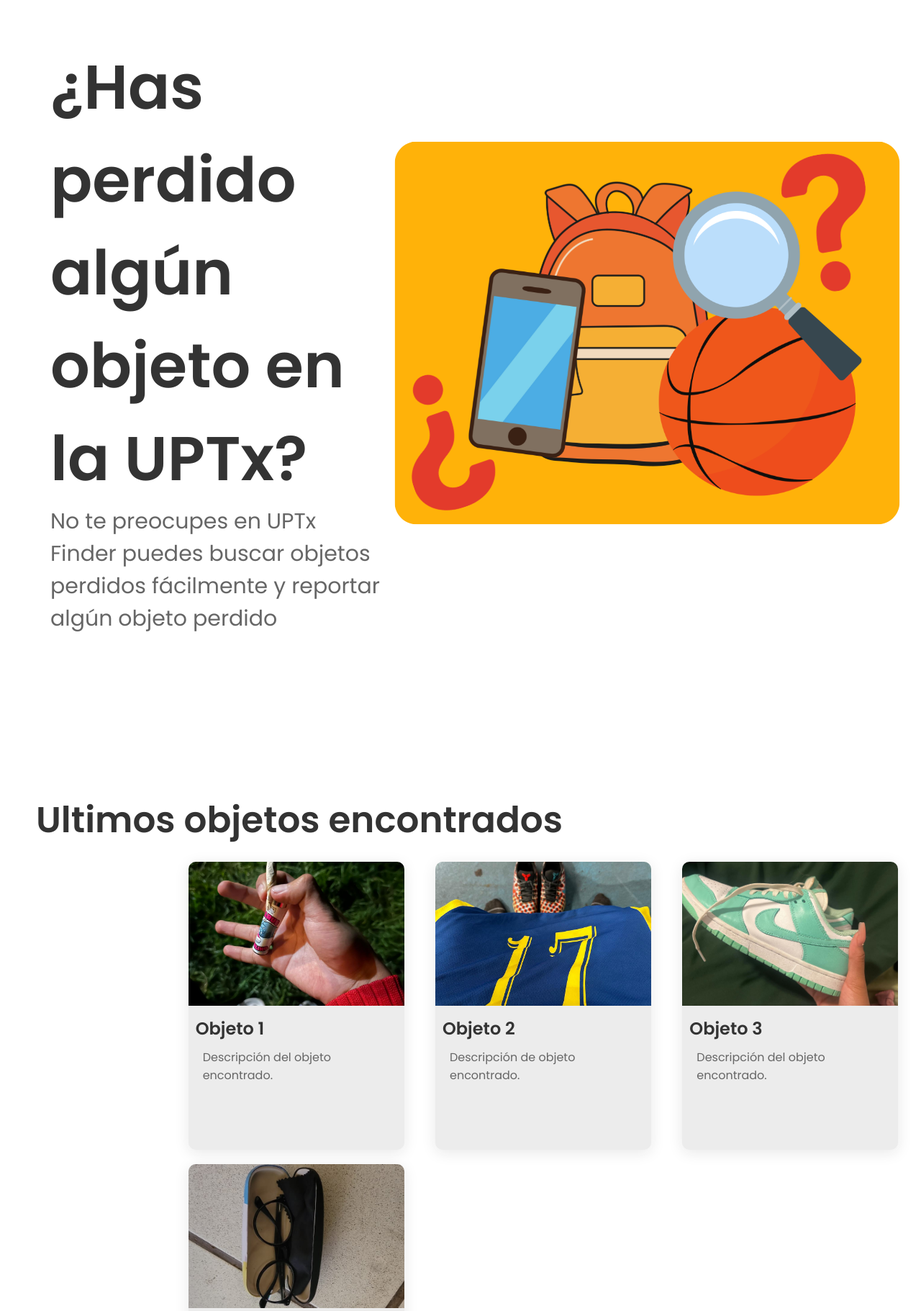
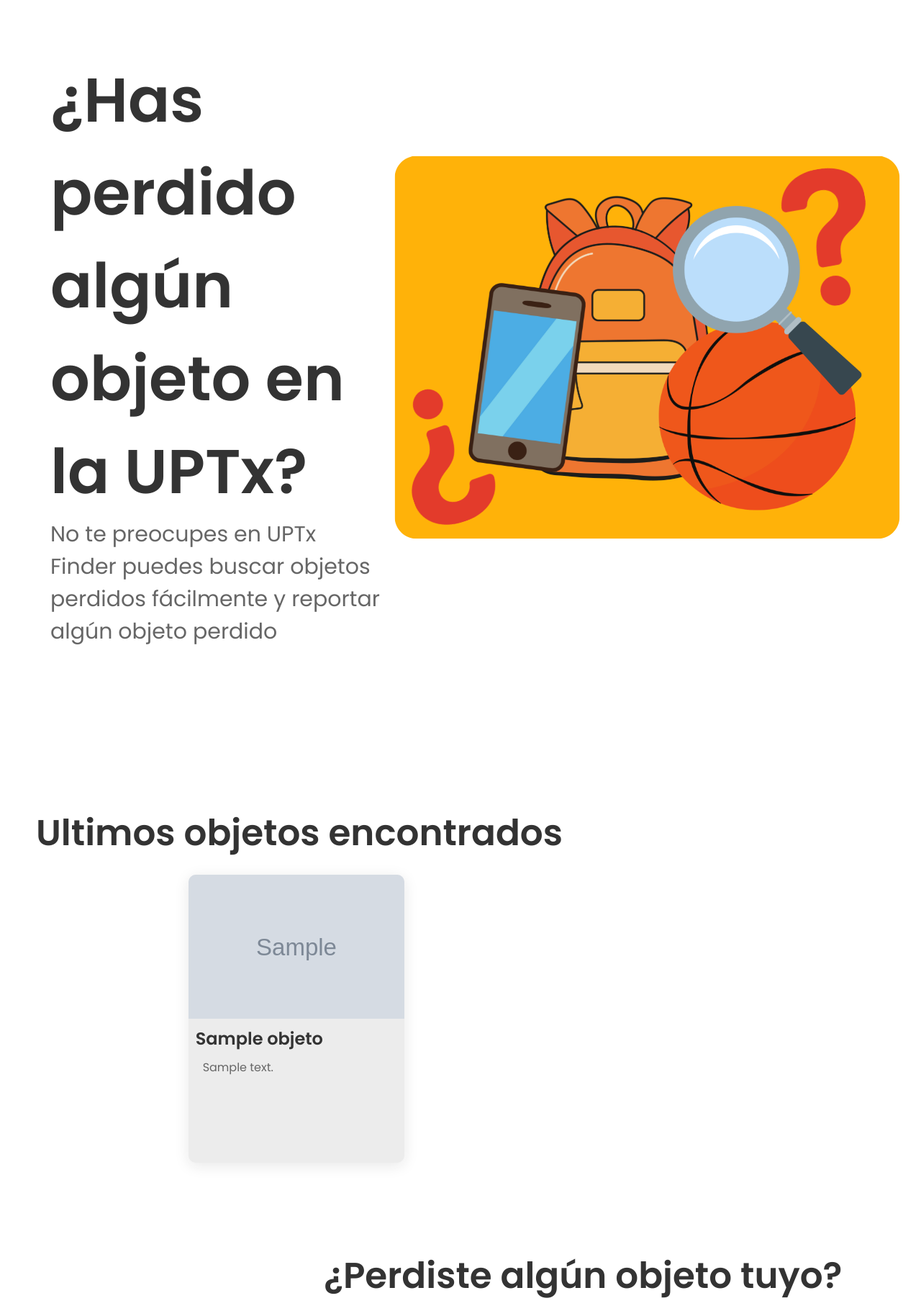
Before and after one commit to Master6869/UPTx-Finder, a PHP site: page / in a window 1280 px wide. Shown: the part 113-1934 px from the top of the page at 72% size. Run offline with PHP 8.4, Linux system fonts and the light colour scheme; tables that the repository leaves empty or names only in its code hold one stand-in row (values such as "Sample post"); grey boxes marked "Sample" are stand-in pictures.

Commit message:
-Agregamos la base de datos desde Workbench -Creamos la logica de mandar los datos del formulario a la base de datos -Agregamos index.php para tener mas acceso al servidor

```diff
--- /dev/null
+++ b/config/Conexion-BD-Workbench.php
@@ -0,0 +1,14 @@
+<?php
+$servername = "localhost"; // Servidor
+$username = "root"; // Usuario por defecto en XAMPP
+$password = "Lemastic_Ser_Adm!1"; // Contraseña (vacía por defecto en XAMPP)
+$dbname = "uptxfinder"; // Nombre de la base de datos
+
+// Crear conexión
+$conn = new mysqli($servername, $username, $password, $dbname);
+// Verificar conexión
+if ($conn->connect_error) {
+    die("Conexión fallida: " . $conn->connect_error);
+}
+echo "Conexión exitosa";
+?>
--- a/public/index.html
+++ b/public/index.php
@@ -1,3 +1,7 @@
+<?php session_start();
+// Conexión a la base de datos
+include '../config/Conexion-BD-Workbench.php';
+?>
 <!DOCTYPE html>
 <html lang="en">
 
@@ -81,26 +85,25 @@
             <h1 data-aos="fade-right">Ultimos objetos encontrados </h1>
         </div>
         <div class="container-cards" data-aos="fade-up" data-aos-duration="3000">
-            <div class="card">
-                <img src="imgs/Imagen de WhatsApp 2025-08-05 a las 09.11.55_c8d198d9.jpg" alt="Objeto 1">
-                <h2>Objeto 1</h2>
-                <p>Descripción del objeto encontrado.</p>
-            </div>
-            <div class="card">
-                <img src="imgs/Imagen de WhatsApp 2025-08-05 a las 09.12.16_c7280894.jpg" alt="Objeto 2">
-                <h2>Objeto 2</h2>
-                <p>Descripción de objeto encontrado.</p>
-            </div>
-            <div class="card">
-                <img src="imgs/P0.jpg" alt="Objeto 3">
-                <h2>Objeto 3</h2>
-                <p>Descripción del objeto encontrado.</p>
-            </div>
-            <div class="card">
-                <img src="imgs/Imagen de WhatsApp 2025-08-05 a las 09.38.22_74123fb9.jpg" alt="Objeto 4">
-                <h2>Objeto 4</h2>
-                <p>Descripción del objeto encontrado.</p>
-            </div>
+            <?php
+            // Consulta para obtener los últimos objetos encontrados
+            $sql = "SELECT * FROM objetos ORDER BY RAND() DESC LIMIT 4";
+            $result = $conn->query($sql);
+            if ($result->num_rows > 0) {
+                // Mostrar los objetos encontrados
+                while ($row = $result->fetch_assoc()) {
+                    echo '
+                    <div class="card">
+                        <img src="' . $row['image_url'] . '" alt="Objeto encontrado">
+                        <h2> ' . $row['titulo'] . ' </h2>
+                        <p> ' . $row['descripcion'] . ' </p>
+                    </div>
+                    ';
+                }
+            } else {
+                echo '<p>No se encontraron objetos recientes.</p>';
+            }
+            ?>
         </div>
     </div>
     <!-- Fin del contenido de Objetos Encontrados -->
@@ -134,48 +137,25 @@
         <h1 data-aos="fade-right">Lista de objetos perdidos</h1>
         <samp data-aos="fade-right">Si tus objetos no los encuentras o aun no han sido subidos puedes repórtalos</samp>
         <div class="container-cards" data-aos="fade-up" data-aos-duration="3000">
-            <div class="card">
-                <img src="imgs/Imagen de WhatsApp 2025-08-05 a las 09.11.55_c8d198d9.jpg" alt="Objeto perdido 1">
-                <h2>Objeto Perdido 1</h2>
-                <p>Descripción del objeto perdido.</p>
-            </div>
-            <div class="card">
-                <img src="imgs/Imagen de WhatsApp 2025-08-05 a las 09.12.16_c7280894.jpg" alt="Objeto perdido 2">
-                <h2>Objeto Perdido 2</h2>
-                <p>Descripción del objeto perdido.</p>
-            </div>
-            <div class="card">
-                <img src="imgs/P0.jpg" alt="Objeto perdido 3">
-                <h2>Objeto Perdido 3</h2>
-                <p>Descripción del objeto perdido.</p>
-            </div>
-            <div class="card">
-                <img src="imgs/Imagen de WhatsApp 2025-08-05 a las 09.38.22_74123fb9.jpg" alt="Objeto perdido 4">
-                <h2>Objeto Perdido 4</h2>
-                <p>Descripción del objeto perdido.</p>
-            </div>
-        </div>
-        <div class="container-cards" data-aos="fade-up" data-aos-duration="3000">
-            <div class="card">
-                <img src="imgs/Imagen de WhatsApp 2025-08-05 a las 09.11.55_c8d198d9.jpg" alt="Objeto perdido 5">
-                <h2>Objeto Perdido 5</h2>
-                <p>Descripción del objeto perdido.</p>
-            </div>
-            <div class="card">
-                <img src="imgs/Imagen de WhatsApp 2025-08-05 a las 09.12.16_c7280894.jpg" alt="Objeto perdido 6">
-                <h2>Objeto Perdido 6</h2>
-                <p>Descripción del objeto perdido.</p>
-            </div>
-            <div class="card">
-                <img src="imgs/P0.jpg" alt="Objeto perdido 7">
-                <h2>Objeto Perdido 7</h2>
-                <p>Descripción del objeto perdido.</p>
-            </div>
-            <div class="card">
-                <img src="imgs/Imagen de WhatsApp 2025-08-05 a las 09.38.22_74123fb9.jpg" alt="Objeto perdido 8">
-                <h2>Objeto Perdido 8</h2>
-                <p>Descripción del objeto perdido.</p>
-            </div>
+            <?php
+            // Consulta para obtener todos los objetos perdidos
+            $sql = "SELECT * FROM objetos ORDER BY RAND() DESC LIMIT 8";
+            $result = $conn->query($sql);
+            if ($result->num_rows > 0) {
+                // Mostrar los objetos perdidos
+                while ($row = $result->fetch_assoc()) {
+                    echo '
+                    <div class="card">
+                        <img src="' . $row['image_url'] . '" alt="Objeto perdido">
+                        <h2> ' . $row['titulo'] . ' </h2>
+                        <p> ' . $row['descripcion'] . ' </p>
+                    </div>
+                    ';
+                }
+            } else {
+                echo '<p>No se encontraron objetos perdidos.</p>';
+            }
+            ?>
         </div>
     </div>
     <!-- Fin del contenido de lista de objetos perdidos -->
@@ -183,9 +163,10 @@
     <div class="item" id="contacto"></div>
     <div class="container5">
         <h1 data-aos="fade-right">Formulario de Reporte de Objetos Perdidos</h1>
-        <form class="formulario" data-aos="fade-up" data-aos-duration="3000">
+        <form class="formulario" action="procesar_reporte.php" method="POST" enctype="multipart/form-data"
+            data-aos="fade-up" data-aos-duration="3000">
             <div class="from1">
-                <label for="nombre">Nombre del objeto:</label>
+                <label for="nombre">Nombre del objeto: </label>
                 <input type="text" id="nombre" name="nombre" required>
             </div>
             <div class="from2">
@@ -225,37 +206,13 @@
     </div>
     <!-- Fin del formulario para el reporte de objetos perdidos -->
     <br><br><br><br><br><br>
-    <!-- Footer -->
-    <!--<footer class="footer">
-        <div class="footer-content">
-            <h3>UPTx Finder</h3>
-            <p>UPTx Finder es una plataforma para ayudar a encontrar objetos perdidos en la Universidad Politécnica de
-                Tlaxcala.</p>
-            <ul class="socials">
-                <li><a href="https://www.facebook.com/UPTxFinder" target="_blank"><i class="fi fi-rr-facebook"></i></a>
-                </li>
-                <li><a href="https://www.instagram.com/uptxfinder/" target="_blank"><i
-                            class="fi fi-rr-instagram"></i></a>
-                </li>
-                <li><a href="https://twitter.com/UPTxFinder" target="_blank"><i class="fi fi-rr-twitter"></i></a></li>
-                <li><a href="https://www.linkedin.com/company/uptxfinder" target="_blank"><i
-                            class="fi fi-rr-linkedin"></i></a>
-                </li>
-            </ul>
-        </div>
-        <div class="footer-bottom">
-            <p>&copy; 2025 UPTx Finder. Todos los derechos reservados.</p>
-            <p>Desarrollado por Papus Dev.</p>
-        </div>
-    </footer> -->
-    <!-- Fin del footer -->
     <!-- Animatios OS -->|
     <script src="https://unpkg.com/aos@2.3.1/dist/aos.js"></script>
     <script>
         AOS.init();
     </script>
     <!-- Scrips -->
+    <script src="scripts/mostrar_img.js"><script>
+        </body>
 
-</body>
-
-</html>
+</html >
--- /dev/null
+++ b/public/procesar_reporte.php
@@ -0,0 +1,3 @@
+<?php
+require_once __DIR__ . '/../src/controllers/procesar_reporte.php';
+?>
--- /dev/null
+++ b/public/scripts/mostrar_img.js
@@ -0,0 +1,23 @@
+//Que la img subida se muestre en la pagina en el from 7 id="previewImage"
+document.addEventListener("DOMContentLoaded", function () {
+    const fileInput = document.getElementById("fileInput");
+    const previewImage = document.getElementById("previewImage");
+    const previewText = document.getElementById("previewText");
+
+    fileInput.addEventListener("change", function () {
+        const file = fileInput.files[0];
+        if (file) {
+            const reader = new FileReader();
+            reader.onload = function (e) {
+                previewImage.src = e.target.result;
+                previewImage.style.display = "block";
+                previewText.style.display = "none";
+            }
+            reader.readAsDataURL(file);
+        } else {
+            previewImage.style.display = "none";
+            previewText.style.display = "block";
+        }
+    });
+}
+);
```
Also changed, not shown: public/Objets.html (added, +11 -0 lines), src/controllers/procesar_reporte.php (added, +36 -0 lines), config/Conexion.php (renamed from public/config/Conexion.php), public/imgs/Captura de pantalla 2025-08-05 092120.png (deleted), public/imgs/Imagen de WhatsApp 2025-08-05 a las 09.11.55_c8d198d9.jpg (deleted), public/imgs/Imagen de WhatsApp 2025-08-05 a las 09.12.16_c7280894.jpg (deleted), public/imgs/Imagen de WhatsApp 2025-08-05 a las 09.38.22_74123fb9.jpg (deleted), public/imgs/P0.jpg (deleted), 1 other file.
